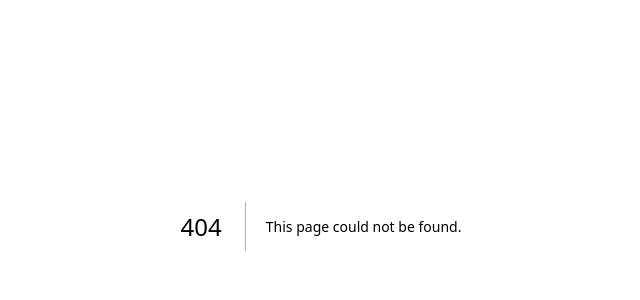
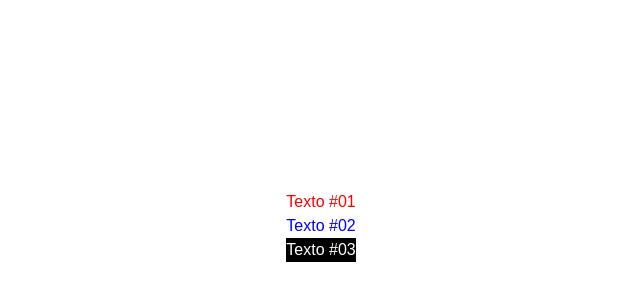
Before and after one commit to Erick-de-Paiva/curso-nextjs-react-Fundamentos, a Next.js app in the folder exercicios/: page /css/integracao2 in a window 1280 px wide. Before the commit this address had no page. Shown: the part 174-474 px from the top of the page, without its empty margins (319-959 px from the left). Built offline with nearby package versions, Linux system fonts and the light colour scheme.

Commit message:
integracao com css 2

```diff
--- /dev/null
+++ b/exercicios/pages/css/integracao2.jsx
@@ -0,0 +1,11 @@
+import styles from "./integracao2.module.css"
+
+export default function integracao2() {
+    return(
+        <div id={styles.integracao2}>
+            <p className={styles.vermelha}>Texto #01</p>
+            <p className={styles.azul}>Texto #02</p>
+            <p className={styles.branca}>Texto #03</p>
+        </div>
+    )
+}
--- /dev/null
+++ b/exercicios/pages/css/integracao2.module.css
@@ -0,0 +1,20 @@
+#integracao2 {
+    height: 100vh;
+    display: flex;
+    flex-direction: column;
+    justify-content: center;
+    align-items: center;
+}
+
+.vermelha {
+    color: red;
+}
+
+.azul {
+    color: blue;
+}
+
+.branca {
+    background-color: black;
+    color: white;
+}
```
